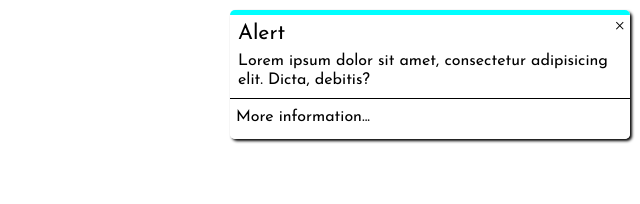
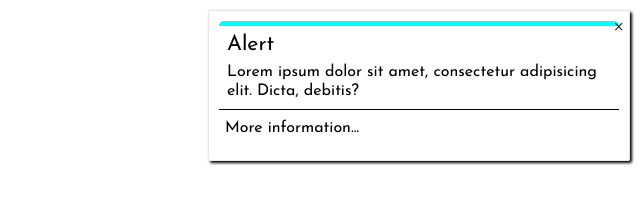
Before and after one commit to ahuerta0686/Aluxz, a browser extension: page app/templates/slidein.html in a window 1280 px wide. Shown: the whole page, without its empty margins (640-1280 px from the left). Drawn offline with Linux system fonts and the light colour scheme.

```diff
--- a/app/templates/slidein.html
+++ b/app/templates/slidein.html
@@ -3,11 +3,15 @@
 <style>
   .slide-in {
     background: rgba(255, 255, 255, 0.9);
-    border-radius: 5px;
+    border: 1px solid hsl(0, 0%, 90%);
+    border-radius: 2px;
     position: fixed;
     width: 400px;
     top: 10px;
     right: 10px;
+
+    padding: 10px;
+
     /*bottom: 10px;*/
 
     box-shadow: 2px 2px 3px #000;
```
